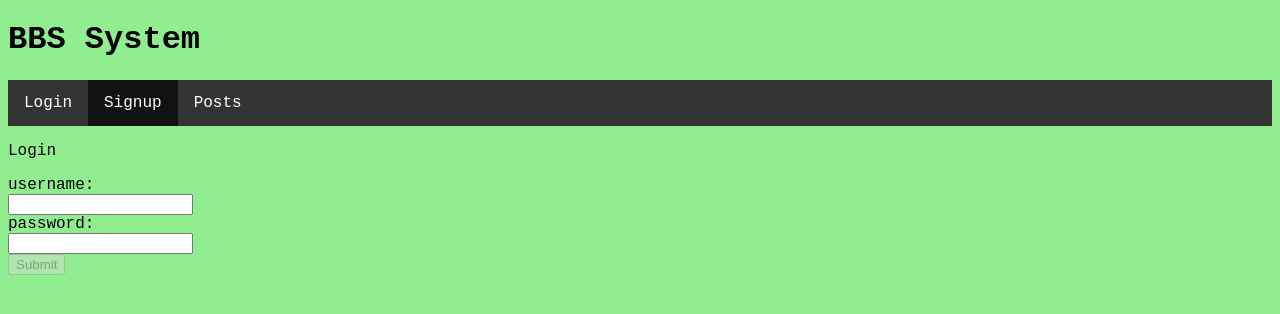
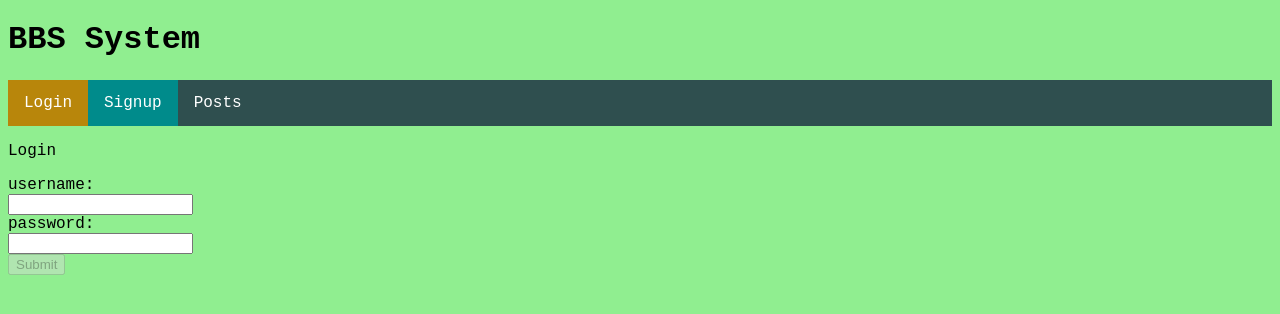
Before and after one commit to adilhasan927/BBS-System, an Angular app in the folder bbs-system-frontend/: page /login in a window 1280 px wide. In both pictures the pointer is over the link "Signup". Shown: the top 314 px of the page. Built offline with nearby package versions, Linux system fonts and the light colour scheme.

Commit message:
nav component now indicates active route. edited todo.md.

```diff
--- a/bbs-system-frontend/src/app/nav/nav.component.css
+++ b/bbs-system-frontend/src/app/nav/nav.component.css
@@ -3,7 +3,7 @@ ul {
   margin: 0;
   padding: 0;
   overflow: hidden;
-    background-color: #333;
+  background-color: darkslategray;
 }
 
 li {
@@ -18,6 +18,10 @@ li a {
   text-decoration: none;
 }
 
-li a:hover {
-    background-color: #111;
+li a.active {
+  background-color: darkgoldenrod;
 }
+
+li a:hover:not(.active) {
+  background-color: darkcyan;
+}
```
Also changed, not shown: 1 other file (tests, documents, lock files or other folders). Lines whose indentation alone changed are shown as unchanged.
